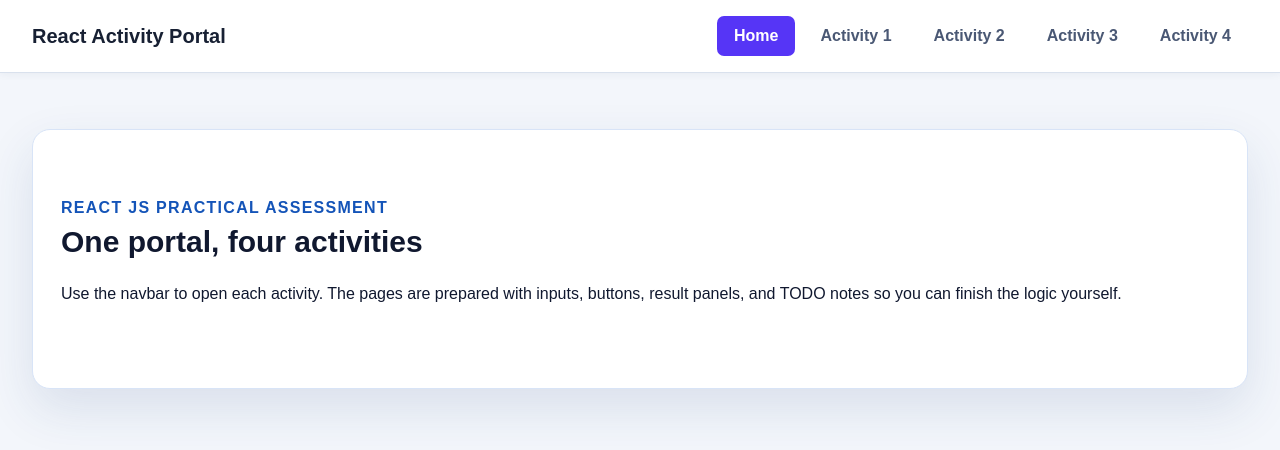
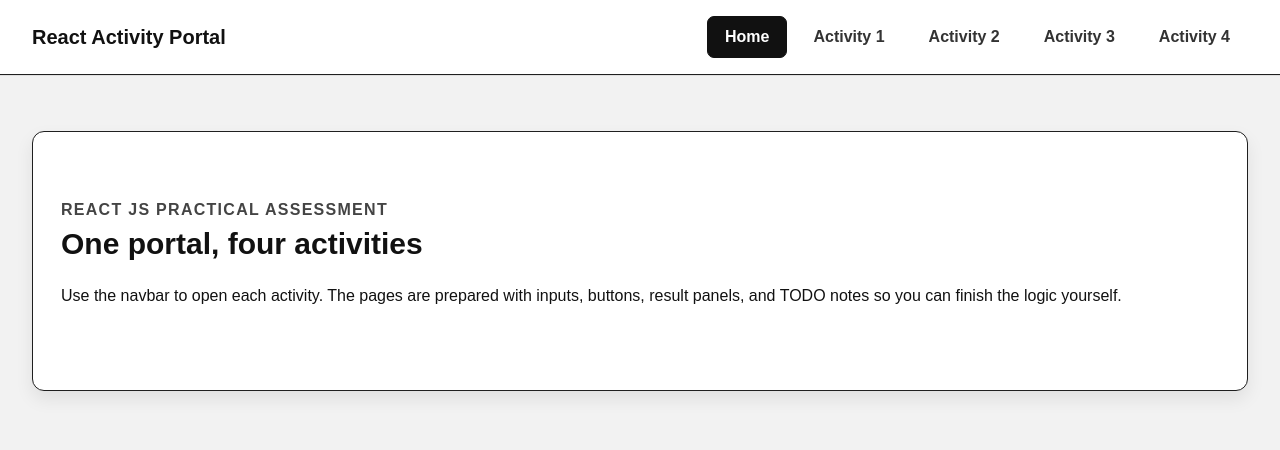
Before and after one commit to pogiko1345/Group-Activity, a React (Vite) app: page / in a window 1280 px wide. Shown: the top 450 px of the page. Built offline with nearby package versions, Linux system fonts and the light colour scheme.

Commit message:
Use minimal grayscale palette

```diff
--- a/src/styles.css
+++ b/src/styles.css
@@ -5,8 +5,8 @@
 body {
   margin: 0;
   font-family: Arial, sans-serif;
-  color: #10182f;
-  background: #f3f6fb;
+  color: #111111;
+  background: #f2f2f2;
 }
 
 button,
@@ -28,9 +28,9 @@ input {
   gap: 20px;
   padding: 16px max(24px, calc((100vw - 1216px) / 2));
   background: #ffffff;
-  color: #172033;
-  border-bottom: 1px solid #d9e1ed;
-  box-shadow: 0 1px 8px rgba(40, 55, 90, 0.06);
+  color: #111111;
+  border-bottom: 1px solid #1f1f1f;
+  box-shadow: 0 1px 0 rgba(0, 0, 0, 0.08);
 }
 
 .navbar h1 {
@@ -51,8 +51,8 @@ input {
   width: 36px;
   height: 36px;
   border-radius: 8px;
-  color: white;
-  background: #5635f6;
+  color: #ffffff;
+  background: #111111;
   font-weight: 800;
 }
 
@@ -63,10 +63,10 @@ input {
 }
 
 .navbar button {
-  border: 0;
+  border: 1px solid transparent;
   border-radius: 7px;
   padding: 11px 17px;
-  color: #4a5874;
+  color: #333333;
   background: transparent;
   cursor: pointer;
   transition: 160ms ease;
@@ -74,8 +74,9 @@ input {
 
 .navbar button.active,
 .navbar button:hover {
-  background: #5635f6;
-  color: white;
+  border-color: #111111;
+  background: #111111;
+  color: #ffffff;
 }
 
 .page-shell {
@@ -86,10 +87,10 @@ input {
 
 .card {
   padding: 28px;
-  border: 1px solid #d8e4f7;
-  border-radius: 18px;
-  background: white;
-  box-shadow: 0 20px 50px rgba(35, 67, 120, 0.12);
+  border: 1px solid #1f1f1f;
+  border-radius: 12px;
+  background: #ffffff;
+  box-shadow: 0 8px 18px rgba(0, 0, 0, 0.08);
 }
 
 .hero-card {
@@ -101,7 +102,7 @@ input {
 
 .eyebrow {
   margin: 0 0 8px;
-  color: #1454b8;
+  color: #444444;
   font-weight: 700;
   text-transform: uppercase;
   letter-spacing: 0.08em;
@@ -125,39 +126,39 @@ label {
 
 input {
   width: 100%;
-  border: 1px solid #c8d7ee;
-  border-radius: 12px;
+  border: 1px solid #222222;
+  border-radius: 8px;
   padding: 13px 14px;
-  color: #172033;
-  background: #f8fbff;
+  color: #111111;
+  background: #fafafa;
   outline: none;
   transition: border-color 160ms ease, box-shadow 160ms ease;
 }
 
 input:focus {
-  border-color: #5635f6;
-  box-shadow: 0 0 0 3px rgba(86, 53, 246, 0.12);
+  border-color: #000000;
+  box-shadow: 0 0 0 3px rgba(0, 0, 0, 0.08);
 }
 
 button {
-  border: 0;
-  border-radius: 12px;
+  border: 1px solid #111111;
+  border-radius: 8px;
   padding: 13px 18px;
   font-weight: 700;
-  color: white;
-  background: #5635f6;
+  color: #ffffff;
+  background: #111111;
   cursor: pointer;
   transition: transform 160ms ease, box-shadow 160ms ease, background 160ms ease;
 }
 
 button:hover {
   transform: translateY(-1px);
-  box-shadow: 0 8px 18px rgba(86, 53, 246, 0.18);
+  box-shadow: 0 8px 18px rgba(0, 0, 0, 0.14);
 }
 
 button.secondary {
-  color: #172033;
-  background: #eef2f7;
+  color: #111111;
+  background: #eeeeee;
 }
 
 button.secondary:hover {
@@ -183,7 +184,7 @@ button.secondary:hover {
 
 .home-hero p {
   margin: 0;
-  color: #51617e;
+  color: #555555;
   font-size: 18px;
   line-height: 1.55;
 }
@@ -200,10 +201,10 @@ button.secondary:hover {
   gap: 16px;
   align-content: start;
   padding: 24px;
-  border: 1px solid #d9e1ed;
-  border-radius: 14px;
+  border: 1px solid #222222;
+  border-radius: 10px;
   background: #ffffff;
-  box-shadow: 0 2px 8px rgba(35, 47, 74, 0.08);
+  box-shadow: 0 5px 12px rgba(0, 0, 0, 0.06);
 }
 
 .activity-number {
@@ -211,9 +212,10 @@ button.secondary:hover {
   place-items: center;
   width: 40px;
   height: 40px;
+  border: 1px solid #111111;
   border-radius: 8px;
-  color: #5635f6;
-  background: #e4e8ff;
+  color: #111111;
+  background: #eeeeee;
   font-weight: 800;
 }
 
@@ -225,7 +227,7 @@ button.secondary:hover {
 .activity-card p {
   min-height: 48px;
   margin: 0;
-  color: #4f6080;
+  color: #555555;
   line-height: 1.5;
 }
 
@@ -244,10 +246,10 @@ button.secondary:hover {
 .feedback,
 .result-panel {
   margin-top: 18px;
-  border-radius: 12px;
+  border-radius: 8px;
   padding: 16px;
-  background: #f8fbff;
-  border: 1px solid #d8e4f7;
+  background: #f7f7f7;
+  border: 1px solid #222222;
 }
 
 .result-panel p {
@@ -258,14 +260,14 @@ button.secondary:hover {
   height: 10px;
   overflow: hidden;
   border-radius: 999px;
-  background: #dbe7f8;
+  background: #dddddd;
 }
 
 .strength-bar span {
   display: block;
   height: 100%;
   border-radius: inherit;
-  background: #5635f6;
+  background: #111111;
 }
 
 .activity-page {
@@ -276,16 +278,16 @@ button.secondary:hover {
 .mini-card {
   width: min(100%, 416px);
   overflow: hidden;
-  border-radius: 14px;
-  background: white;
-  border: 1px solid #d9e1ed;
-  box-shadow: 0 10px 24px rgba(35, 47, 74, 0.08);
+  border-radius: 10px;
+  background: #ffffff;
+  border: 1px solid #111111;
+  box-shadow: 0 10px 22px rgba(0, 0, 0, 0.08);
 }
 
 .mini-card-header {
   padding: 22px 24px;
-  color: white;
-  background: linear-gradient(135deg, #5635f6, #6847ff);
+  color: #ffffff;
+  background: #111111;
 }
 
 .mini-card-header h2 {
@@ -344,28 +346,28 @@ button.secondary:hover {
 }
 
 .grade-excellent {
-  color: #047857;
-  background: #ecfdf5;
+  color: #111111;
+  background: #eeeeee;
 }
 
 .grade-very-good {
-  color: #1d4ed8;
-  background: #eff6ff;
+  color: #111111;
+  background: #eeeeee;
 }
 
 .grade-good {
-  color: #5b21b6;
-  background: #f5f3ff;
+  color: #111111;
+  background: #eeeeee;
 }
 
 .grade-passed {
-  color: #b45309;
-  background: #fffbeb;
+  color: #111111;
+  background: #eeeeee;
 }
 
 .grade-failed {
-  color: #dc2626;
-  background: #fff1f2;
+  color: #111111;
+  background: #eeeeee;
 }
 
 .activity-detail {
@@ -392,8 +394,8 @@ button.secondary:hover {
   height: 60px;
   flex: 0 0 auto;
   border-radius: 50%;
-  color: white;
-  background: #5064dc;
+  color: #ffffff;
+  background: #111111;
   font-size: 28px;
   font-weight: 800;
 }
@@ -423,7 +425,7 @@ button.secondary:hover {
 .info-panel h3,
 .demonstrates-panel strong {
   margin: 0 0 18px;
-  color: #5064dc;
+  color: #333333;
   font-size: 14px;
   text-transform: uppercase;
   letter-spacing: 0.12em;
@@ -431,7 +433,7 @@ button.secondary:hover {
 
 .tinted-panel,
 .demonstrates-panel {
-  background: #e9efff;
+  background: #eeeeee;
 }
 
 .info-panel ul {
@@ -446,7 +448,7 @@ button.secondary:hover {
 }
 
 .info-panel li::marker {
-  color: #5064dc;
+  color: #111111;
   font-size: 20px;
 }
 
@@ -463,19 +465,19 @@ button.secondary:hover {
 .condition-list strong::after {
   content: ">";
   margin-left: 8px;
-  color: #5064dc;
+  color: #111111;
 }
 
 .result-preview-panel {
   display: grid;
   align-content: start;
   gap: 44px;
-  color: #dbe7ff;
-  background: #152244;
+  color: #ffffff;
+  background: #111111;
 }
 
 .result-preview-panel h3 {
-  color: #67d8ff;
+  color: #ffffff;
 }
 
 .result-preview-panel p {
@@ -521,12 +523,12 @@ button.secondary:hover {
 
 .remark-very-good {
   color: #1d4ed8;
-  background: #dbeafe;
+  background: #eeeeee;
 }
 
 .remark-good {
   color: #6d28d9;
-  background: #ede9fe;
+  background: #eeeeee;
 }
 
 .remark-passed {
@@ -540,9 +542,9 @@ button.secondary:hover {
 }
 
 .error-feedback {
-  color: #b91c1c;
-  background: #fff1f2;
-  border-color: #fecdd3;
+  color: #111111;
+  background: #eeeeee;
+  border-color: #111111;
 }
 
 .demonstrates-panel {
```
